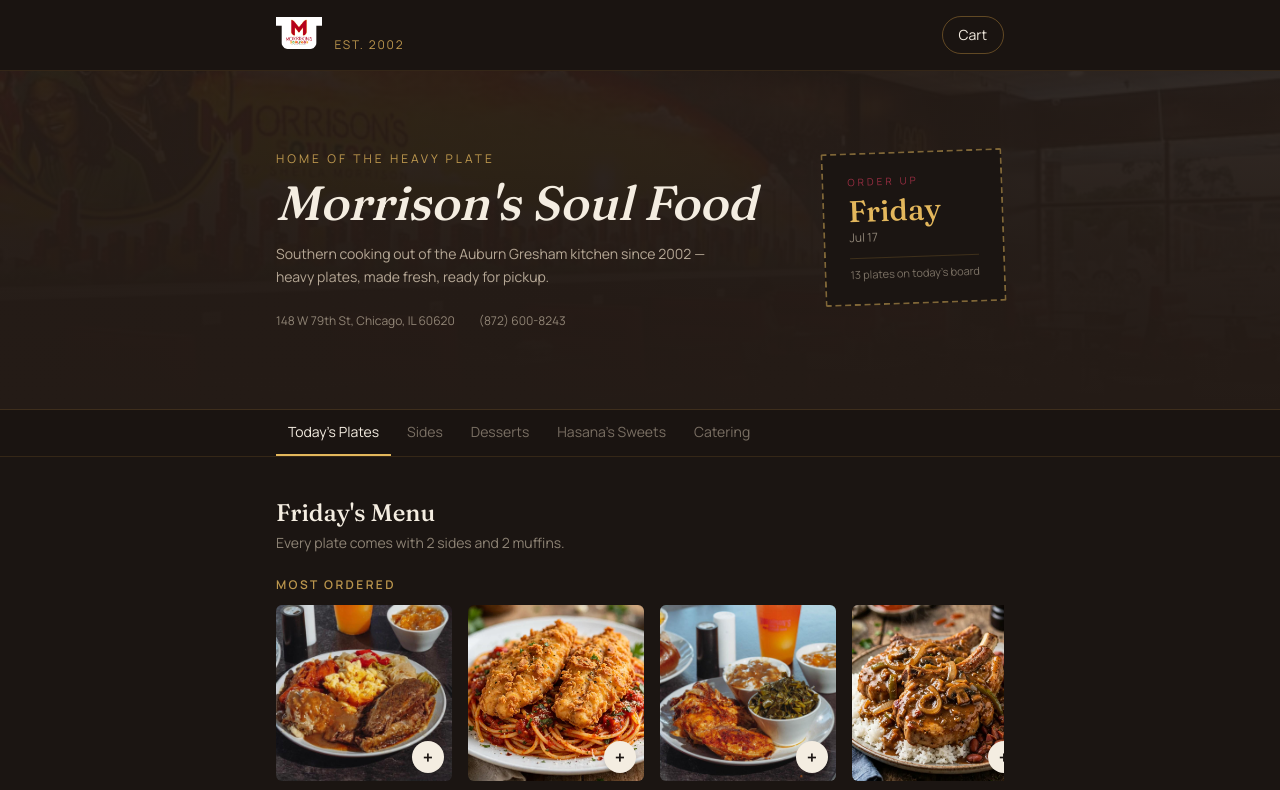
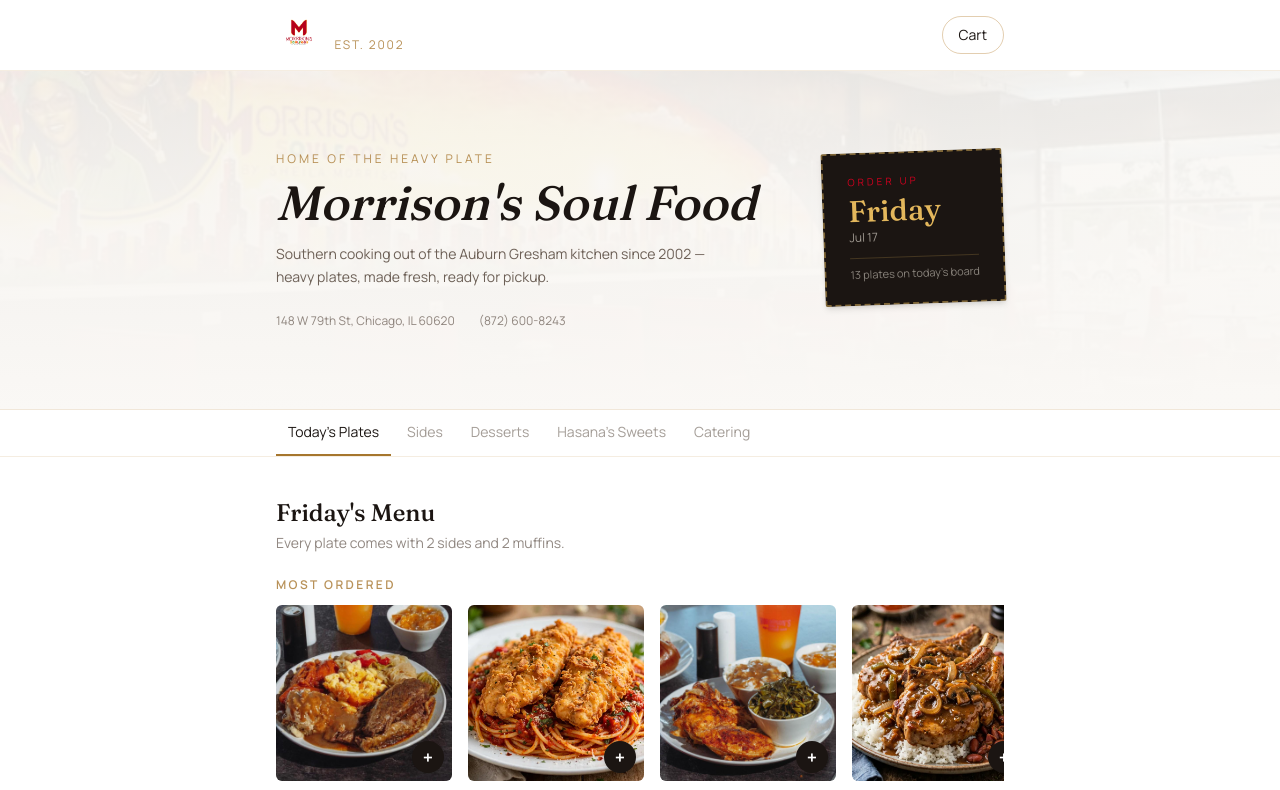
Before and after one commit to Choice283/ordermorrisons, a Next.js app: page / in a window 1280 px wide. Shown: the top 790 px of the page. Built offline with nearby package versions, Linux system fonts and the light colour scheme.

Commit message:
Flip to a full white/bright theme, matching her brand's natural white background, with a dedicated dark accent for the ticket stub

```diff
--- a/src/app/page.tsx
+++ b/src/app/page.tsx
@@ -78,16 +78,16 @@
               </div>
             </div>
 
-            {/* Ticket stub */}
-            <div className="relative -rotate-2 self-start justify-self-start rounded-sm border-2 border-dashed border-brass2/50 bg-charcoal px-6 py-5 sm:justify-self-end">
-              <p className="font-body text-[10px] uppercase tracking-[0.3em] text-oxblood2">
+            {/* Ticket stub — kept intentionally dark, like a punched receipt, against the white hero */}
+            <div className="relative -rotate-2 self-start justify-self-start rounded-sm border-2 border-dashed border-gold/50 bg-ink px-6 py-5 shadow-md sm:justify-self-end">
+              <p className="font-body text-[10px] uppercase tracking-[0.3em] text-morrisonred">
                 Order Up
               </p>
-              <p className="mt-1 font-display text-3xl text-brass2">
+              <p className="mt-1 font-display text-3xl text-gold">
                 {today}
               </p>
-              <p className="font-body text-xs text-cream2/60">{dateStr}</p>
-              <p className="mt-3 border-t border-brass/20 pt-2 font-body text-[11px] text-cream2/50">
+              <p className="font-body text-xs text-paper/60">{dateStr}</p>
+              <p className="mt-3 border-t border-gold/20 pt-2 font-body text-[11px] text-paper/50">
                 {plates.length} plates on today&apos;s board
               </p>
             </div>
--- a/src/components/Header.tsx
+++ b/src/components/Header.tsx
@@ -35,7 +35,7 @@
         >
           Cart
           {itemCount > 0 && (
-            <span className="absolute -right-2 -top-2 flex h-5 w-5 items-center justify-center rounded-full bg-morrisonred text-[11px] font-semibold text-cream">
+            <span className="absolute -right-2 -top-2 flex h-5 w-5 items-center justify-center rounded-full bg-morrisonred text-[11px] font-semibold text-white">
               {itemCount}
             </span>
           )}
--- a/src/components/Story.tsx
+++ b/src/components/Story.tsx
@@ -23,7 +23,7 @@
           {reviews.map((r) => (
             <div
               key={r.name}
-              className="rounded-sm border border-brass/15 bg-charcoal/40 p-5"
+              className="rounded-sm border border-brass/20 bg-surface2 p-5 shadow-sm"
             >
               <p className="font-body text-sm italic leading-relaxed text-cream2/80">
                 &ldquo;{r.quote}&rdquo;
--- a/tailwind.config.ts
+++ b/tailwind.config.ts
@@ -9,17 +9,20 @@
   theme: {
     extend: {
       colors: {
-        charcoal: "#1B1512",
-        surface: "#241B16",
-        surface2: "#2E221B",
+        charcoal: "#FFFFFF",   // was near-black bg — now the page background
+        surface: "#FAF8F5",    // was dark card bg — now a soft off-white for header/cards
+        surface2: "#F1ECE3",   // was darker card bg — now a slightly deeper cream for contrast blocks
         oxblood: "#7A2233",
         oxblood2: "#9A2E42",
         morrisonred: "#D1001F",
-        brass: "#CC9A3F",
-        brass2: "#E3B75C",
-        cream: "#F4EDE1",
-        cream2: "#D9CBB5",
+        brass: "#B8863B",      // darkened from the original gold so it reads on white
+        brass2: "#A6762E",     // darkened further — this is used for text/prices, needed real contrast
+        cream: "#1B1512",      // was light text-on-dark — now the main dark text color
+        cream2: "#4A3B30",     // was secondary light text — now secondary dark text
         sage: "#6F7A5A",
+        ink: "#1B1512",        // fixed dark, for intentional dark accents (e.g. the ticket stub)
+        paper: "#F4EDE1",      // fixed light cream, for text sitting on "ink"
+        gold: "#E3B75C",       // fixed light gold, for text sitting on "ink"
       },
       fontFamily: {
         display: ["var(--font-fraunces)", "serif"],
```
